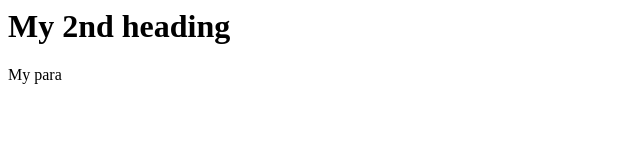
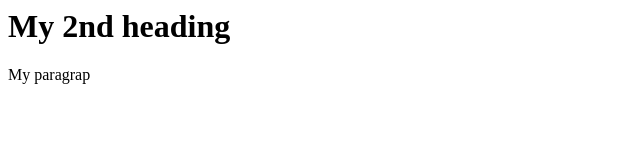
Before and after one commit to joicejohn005/FULLSTALKDEVELOPMENT, a plain HTML site: page index2.html in a window 1280 px wide. Shown: the full height of the page, 0-640 px from the left. Drawn offline with Linux system fonts and the light colour scheme.

Commit message:
2nd programee

```diff
--- a/index2.html
+++ b/index2.html
@@ -1,6 +1,6 @@
 <html>
     <body>
         <h1>My  2nd heading</h1>
-        <p>My para</p>
+        <p>My paragrap</p>
     </body>
 </html>
```
